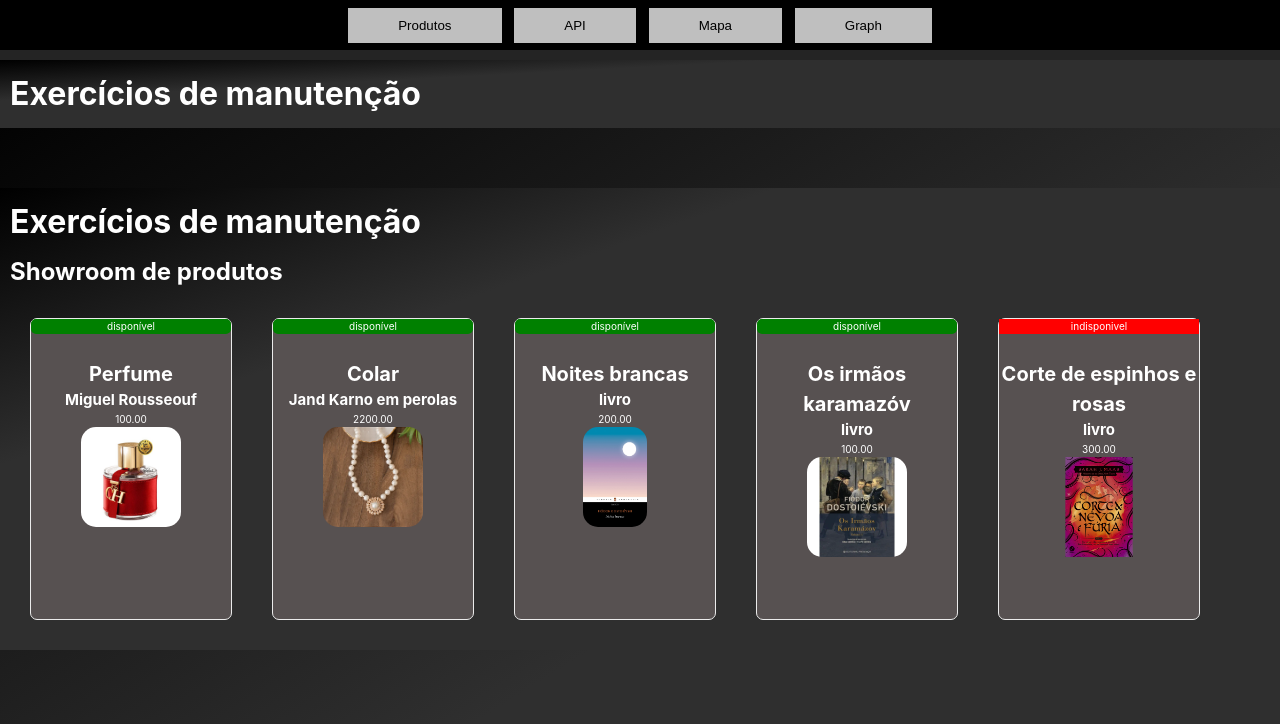
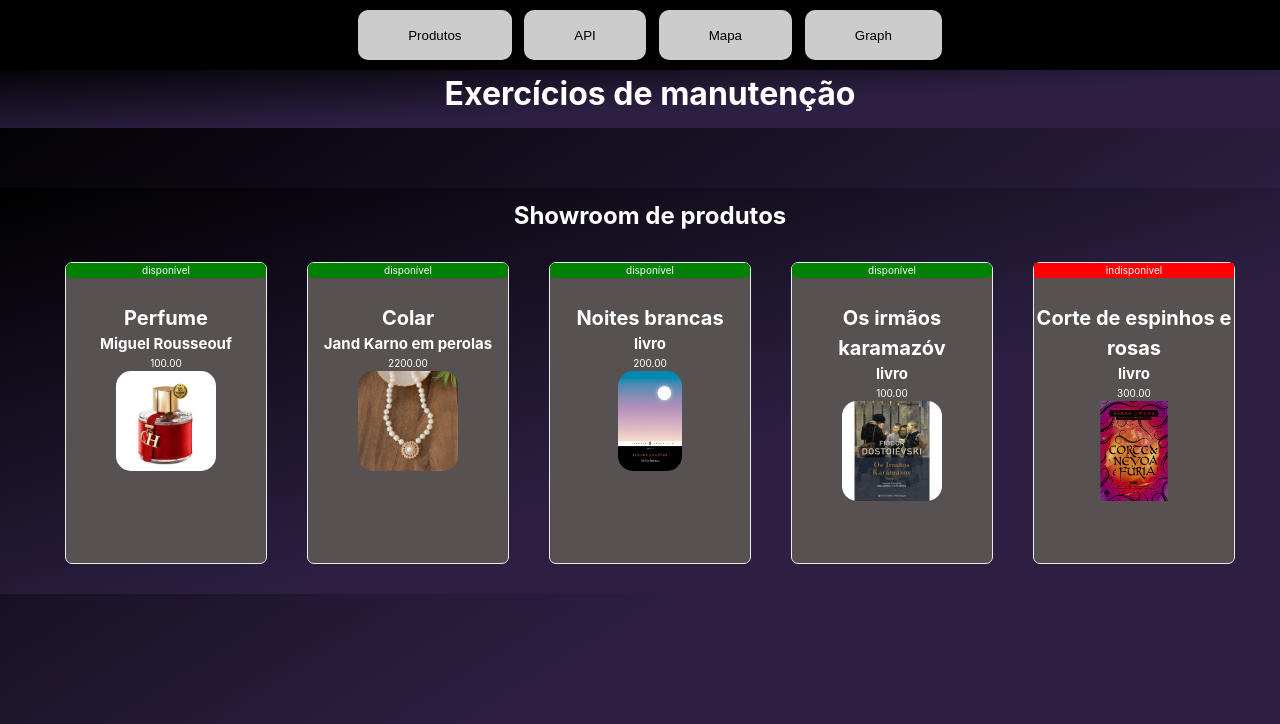
Before and after one commit to Nickyzz1/exercicio2-manutencao, a React (Vite) app: page /Products in a window 1280 px wide. Shown: the top 724 px of the page. Built offline with nearby package versions, Linux system fonts and the light colour scheme; some icons are missing.

Commit message:
finalizando

```diff
--- a/src/App.module.css
+++ b/src/App.module.css
@@ -2,13 +2,14 @@
 body{
   background-image: linear-gradient(
     to top left,
-    rgb(47, 47, 47) 40%,
+    rgb(44, 31, 66) 40%,
     rgb(0, 0, 0)
   );
 }
 .wrapBtns {
   width: 100%;
-  height: 50px;
+  max-height: 70px;
+  padding: 10px;
   display: flex;
   align-items: center;
   justify-content: center;
@@ -16,13 +17,28 @@ body{
   top: 0;
   position: fixed;
   background-color: black;
+  text-align: center;
 }
+.wrapBtns button {
+ border-radius: 10px;
+ height: 50px;
+ background-color: white;
+ border: none;
+ text-align: center;
+}
+
+.wrapBtns button:hover {
+  color: white;
+  background-color: rgb(41, 7, 56);
+ }
 
 .wrapPage {
   width: 100%;
   height: auto;
   display: flex;
   flex-direction: column;
+  justify-content: center;
+  align-items: center;
   align-items: left;
   justify-content: center;
   gap: 1vh;
@@ -30,7 +46,7 @@ body{
   margin-top: 60px;
   background-image: linear-gradient(
     to top left,
-    rgb(47, 47, 47) 70%,
+    rgb(44, 31, 66) 40%,
     rgb(0, 0, 0)
   );
 }
--- a/src/Map.jsx
+++ b/src/Map.jsx
@@ -4,7 +4,7 @@ import 'leaflet-defaulticon-compatibility/dist/leaflet-defaulticon-compatibility
 import "leaflet-defaulticon-compatibility";
 import App from './App';
 
-const Api = () => {
+const Map = () => {
 
     return (
     <>
@@ -12,7 +12,7 @@ const Api = () => {
         <>
       <h2>Mapa</h2>
           <div>
-          <MapContainer center={[-25.4249647,-49.272303]} zoom={13} scrollWheelZoom={true} style={{width:"100%", height: '400px'}}>
+          <MapContainer  center={[-25.4249647,-49.272303]} zoom={13} scrollWheelZoom={true} style={{width:"100%", height: '400px'}}>
           <TileLayer
             attribution='&copy; <a href="https://www.openstreetmap.org/copyright">OpenStreetMap</a> contributors'
             url="https://{s}.tile.openstreetmap.org/{z}/{x}/{y}.png"
@@ -27,4 +27,4 @@ const Api = () => {
          </>
 </>)}
 
-export default Api;
+export default Map;
--- a/src/graph.jsx
+++ b/src/graph.jsx
@@ -1,5 +1,6 @@
 
 import { LineChart, Line, XAxis, YAxis, CartesianGrid, Tooltip, Legend} from 'recharts';
+import App from './App';
 
 const data = [{name: 'Page A', uv: 400, pv: 2400, amt: 2400}, {name: 'Page B', uv: 600, pv: 1400, amt: 2400}, ];
 const data1 = [
@@ -51,6 +52,7 @@ const data1 = [
 const Graph = () => {
     return(
     <>
+    <App/>
   <LineChart width={600} height={300} data={data}>
     <Line type="monotone" dataKey="uv" stroke="#8884d8" />
     <CartesianGrid stroke="#ccc" />
--- a/src/index.css
+++ b/src/index.css
@@ -12,6 +12,7 @@
   -webkit-font-smoothing: antialiased;
   -moz-osx-font-smoothing: grayscale;
 }
+
 
 * {
   margin: 0;
--- a/src/products.jsx
+++ b/src/products.jsx
@@ -9,7 +9,6 @@ const Products = () => {
     <>
   <App/>
     <div  className={style.wrapPage}>
-      <h1>Exercícios de manutenção</h1>
         <>
           <h2>Showroom de produtos</h2>
             <div className={style.flex}  >
```
